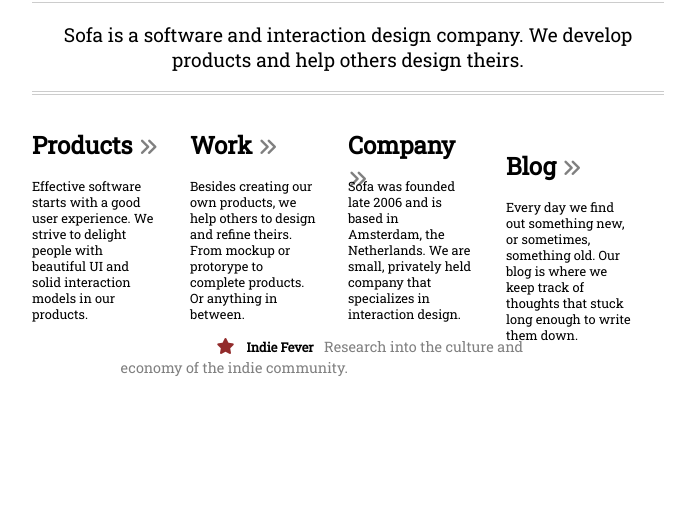
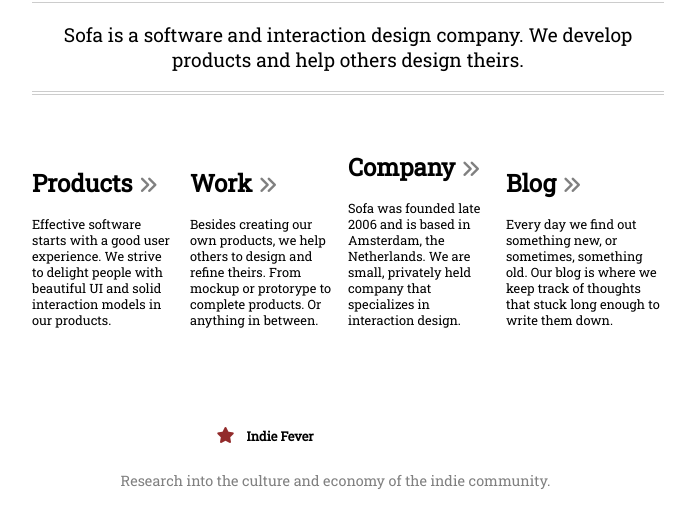
Before and after one commit to dzinbudist/WEB, a plain HTML site: page Soffa/index.html in a window 1280 px wide. Shown: the part 343-870 px from the top of the page, without its empty margins (292-987 px from the left). Before the commit the page ends 800 px from the top, so only its background shows below. Drawn offline with Linux system fonts and the light colour scheme.

Commit message:
Sofa updated

```diff
--- a/Soffa/CSS/style.css
+++ b/Soffa/CSS/style.css
@@ -50,22 +50,16 @@
 }
 
 main {
-	margin: auto;
+	margin: 2em auto;
 	height: 15em;
 	width: 50%;
 }
 
-#articles ul {
-	display: inline;
-	list-style: none;
-}
-
-#articles li {
-	float: left;
-	width: 20%;
-	height: 2em;
-	margin-top: 10px;
-	margin-right: 5%;
+article {
+	display: inline-block;
+	margin-right: -4px;
+	width: 25%;
+	/* background-color: aqua; */
 }
 
 #articles h3 {
@@ -83,6 +77,12 @@
 
 #articles p {
 	font-size: 0.8em;
+	/* text-align: justify; */
+	width: 90%;
+}
+
+#articles p.last {
+	width: 100%;
 }
 
 footer {
@@ -91,25 +91,25 @@
 }
 
 footer div {
-	margin: auto;
+	margin: 3em auto;
 	width: 90%;
 }
 
 footer i {
-	display: inline;
+	display: inline-block;
 	margin-right: 0.5em;
 	margin-left: 6em;
 	color: rgb(146, 43, 43);
 }
 
 footer h3 {
-	display: inline;
+	display: inline-block;
 	margin-right: 0.5em;
 	font-size: 0.8em;
 }
 
 footer p {
-	display: inline;
+	display: inline-block;
 	margin-right: 0.5em;
 	font-size: 0.9em;
 	color: grey;
--- a/Soffa/index.html
+++ b/Soffa/index.html
@@ -20,32 +20,30 @@
 		</div>
 	</header>
 	<main id="articles">
-		<ul>
-			<li>
+		<article>
 			<h3><a href="#">Products <i class="fas fa-angle-double-right"></i></a></h3>
 			<p>Effective software starts with a good user experience. We strive to delight
 				people with beautiful UI and solid interaction models in our products.
 			</p>
-			</li>
-			<li>
+		</article>
+		<article>
 			<h3><a href="#">Work <i class="fas fa-angle-double-right"></i></a></h3>
 			<p>Besides creating our own products, we help others to design and refine theirs.
 				From mockup or protorype to complete products. Or anything in between.
 			</p>
-			</li>
-			<li>
+		</article>
+		<article>
 			<h3><a href="#">Company <i class="fas fa-angle-double-right"></i></a></h3>
 			<p>Sofa was founded late 2006 and is based in Amsterdam, the Netherlands. We are small,
 				privately held company that specializes in interaction design.
 			</p>
-			</li>
-			<li class="last">
+		</article>
+		<article>
 			<h3><a href="#">Blog <i class="fas fa-angle-double-right"></i></a></h3>
-				<p>Every day we find out something new, or sometimes, something old. Our blog is where
+			<p class="last">Every day we find out something new, or sometimes, something old. Our blog is where
 				we keep track of thoughts that stuck long enough to write them down.
 			</p>
-			</li>
-		</ul>
+		</article>
 	</main>
 	<footer>
 		<div>
```
Lines whose indentation alone changed are shown as unchanged.
